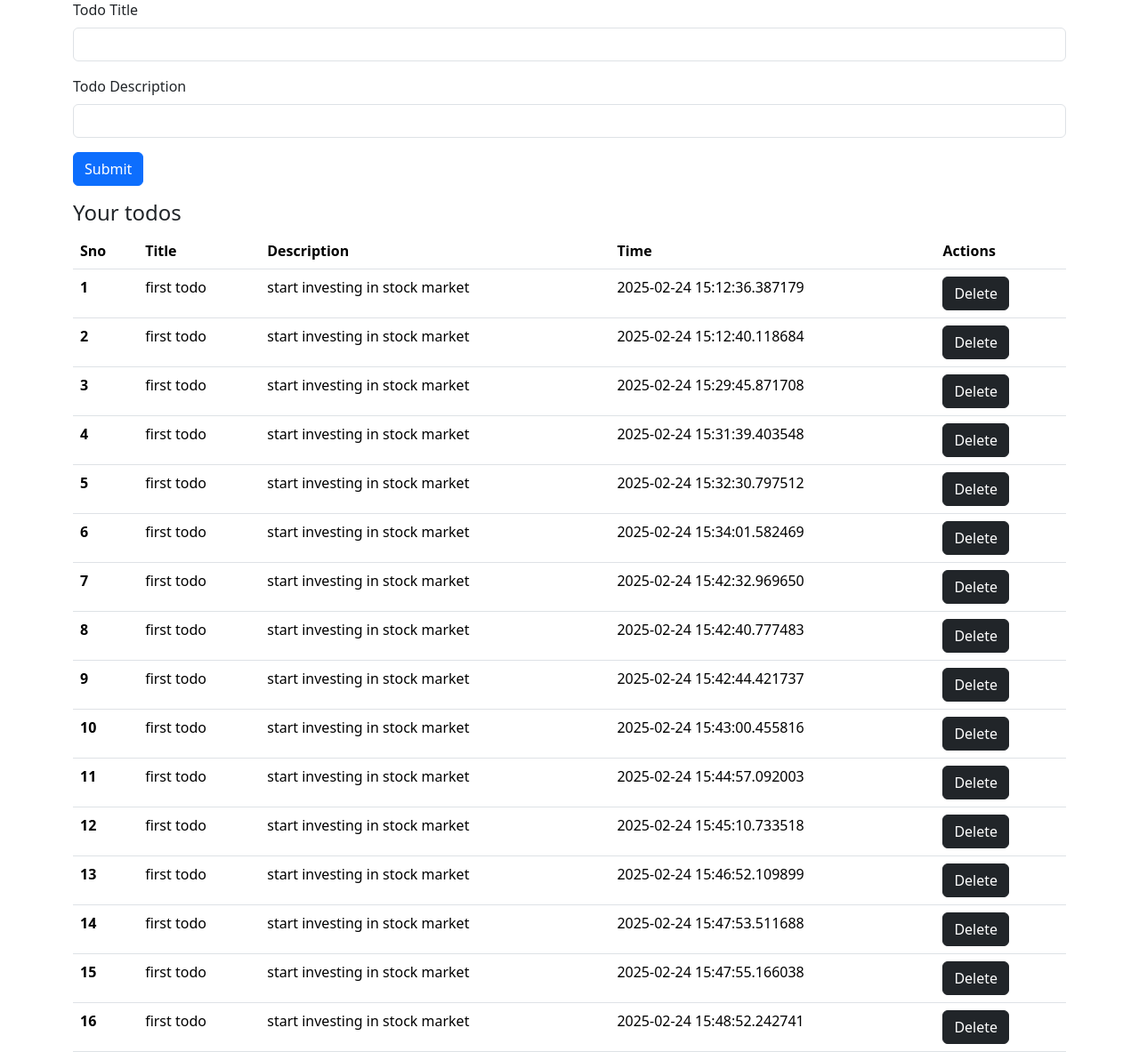
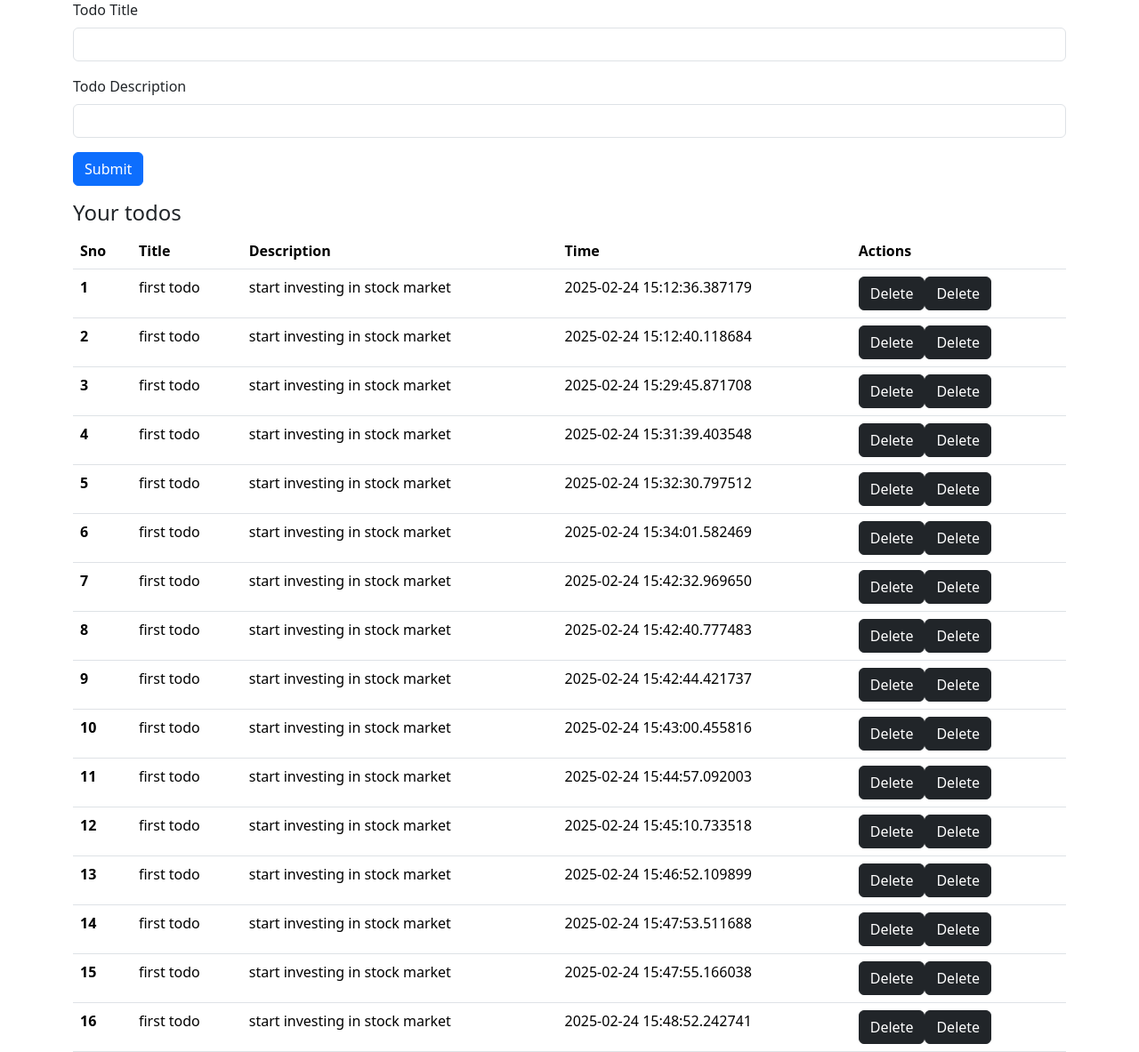
Before and after one commit to GudlaBhargavi/FLASK2025, a Flask app: page / in a window 1280 px wide. Shown: the part 110-1293 px from the top of the page at 89% size. Run offline with Flask 3, Linux system fonts and the light colour scheme; data comes from the database, SQL or seed files in the repository.

Commit message:
added button

```diff
--- a/templates/index.html
+++ b/templates/index.html
@@ -91,7 +91,10 @@
                     <td>{{todo.title}}</td>
                     <td>{{todo.desc}}</td>
                     <td>{{todo.date_created}}</td>
-                    <td><a href="/Delete/{{todo.sno}}<button type="button" class="btn btn-dark">Delete</button></td>
+                    <td>
+                        <a href="/delete/{{todo.sno}}<button type="button" class="btn btn-dark">Delete</button>
+                        <a href="/delete/{{todo.sno}}<button type="button" class="btn btn-dark">Delete</button>
+                    </td>
                   </tr>
                 {%endfor %}
 
```
